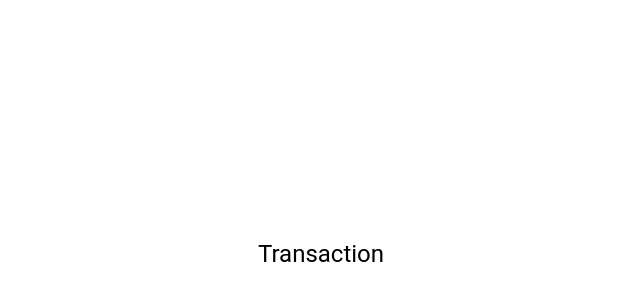
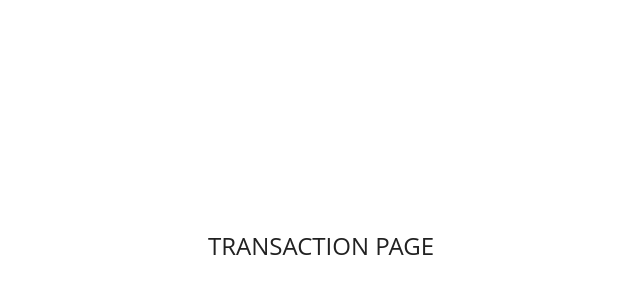
Before and after one commit to rgpeiris/boost-web, a React (Create React App) app: page /transaction in a window 1280 px wide. Shown: the part 154-454 px from the top of the page, without its empty margins (319-959 px from the left). Built offline with nearby package versions, Linux system fonts and the light colour scheme.

Commit message:
Added default theme

```diff
--- a/src/App.tsx
+++ b/src/App.tsx
@@ -1,12 +1,15 @@
-import { Provider } from "react-redux";
-import store from "./store";
+import { CssBaseline } from "@mui/material";
+import { ThemeProvider } from "@mui/material/styles";
+
+import theme from "./styles/theme";
 import { Navigator } from "./routes";
 
 function App() {
   return (
-    <Provider store={store}>
+    <ThemeProvider theme={theme}>
+      <CssBaseline />
       <Navigator />
-    </Provider>
+    </ThemeProvider>
   );
 }
 
--- a/src/pages/transaction/transaction.tsx
+++ b/src/pages/transaction/transaction.tsx
@@ -13,7 +13,7 @@ const Transaction: React.FC = () => {
       }}
     >
       <Typography align="center" variant="h5">
-        Transaction
+        TRANSACTION PAGE
       </Typography>
     </Box>
   );
--- a/src/routes/route.tsx
+++ b/src/routes/route.tsx
@@ -3,8 +3,8 @@ import { BrowserRouter, Routes, Route } from "react-router-dom";
 
 import { Transaction } from "../pages/transaction";
 
-import ComingSoon from "../pages/ComingSoon";
-import PageNotFound from "../pages/PageNotFound";
+import ComingSoon from "../pages/comingSoon";
+import PageNotFound from "../pages/pageNotFound";
 
 const Navigator: React.FC = () => {
   return (
--- /dev/null
+++ b/src/styles/theme.ts
@@ -0,0 +1,87 @@
+import { createTheme, Theme } from "@mui/material/styles";
+
+const theme: Theme = createTheme({
+  typography: {
+    fontFamily: ["Open Sans", "sans-serif"].join(","),
+  },
+  components: {
+    MuiOutlinedInput: {
+      styleOverrides: {
+        root: {
+          borderRadius: 8,
+          "& fieldset.MuiOutlinedInput-notchedOutline": {
+            borderColor: "#C4C4C4",
+          },
+          "&.Mui-focused": {
+            "& fieldset.MuiOutlinedInput-notchedOutline": {
+              borderColor: "#C4C4C4",
+            },
+          },
+          "&.Mui-error": {
+            "& fieldset.MuiOutlinedInput-notchedOutline": {
+              borderColor: "#C4C4C4",
+            },
+          },
+        },
+        input: {
+          "&:-webkit-autofill": {
+            transition: "background-color 5000s ease-in-out 0s",
+          },
+        },
+      },
+    },
+    MuiFormLabel: {
+      styleOverrides: {
+        asterisk: {
+          "&.Mui-error": {
+            color: "#8D8D8D",
+          },
+        },
+      },
+    },
+    MuiInputLabel: {
+      styleOverrides: {
+        root: {
+          "&.Mui-focused": {
+            color: "#8D8D8D",
+          },
+          "&.Mui-error": {
+            color: "#8D8D8D",
+          },
+        },
+      },
+    },
+    MuiBottomNavigationAction: {
+      styleOverrides: {
+        root: {
+          p: 0,
+          minWidth: "18%",
+          color: "#C0183E",
+          "&.Mui-selected": {
+            borderBottom: "2px solid #c0183e",
+            backgroundColor: "#fff0f4",
+            "& .MuiBottomNavigationAction-label": {
+              fontSize: "12px",
+              fontWeight: "bold",
+            },
+            "& .MuiSvgIcon-root, & .MuiBottomNavigationAction-label": {
+              color: "#C0183E",
+            },
+          },
+        },
+      },
+    },
+    MuiRadio: {
+      styleOverrides: {
+        root: {
+          color: "#C0183E",
+          "&.Mui-checked": {
+            color: "#C0183E",
+          },
+        },
+      },
+    },
+  },
+});
+
+export default theme;
```
Also changed, not shown: src/index.tsx (+4 -3 lines).
